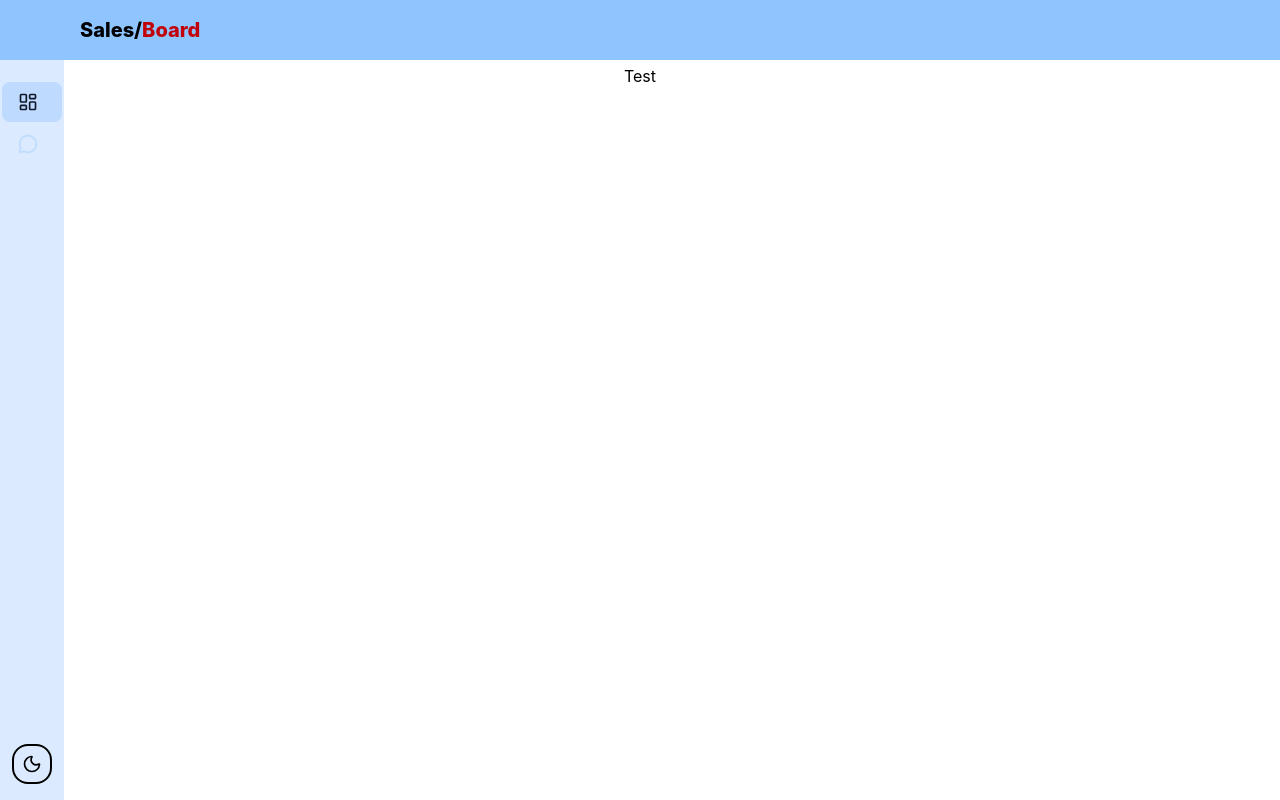
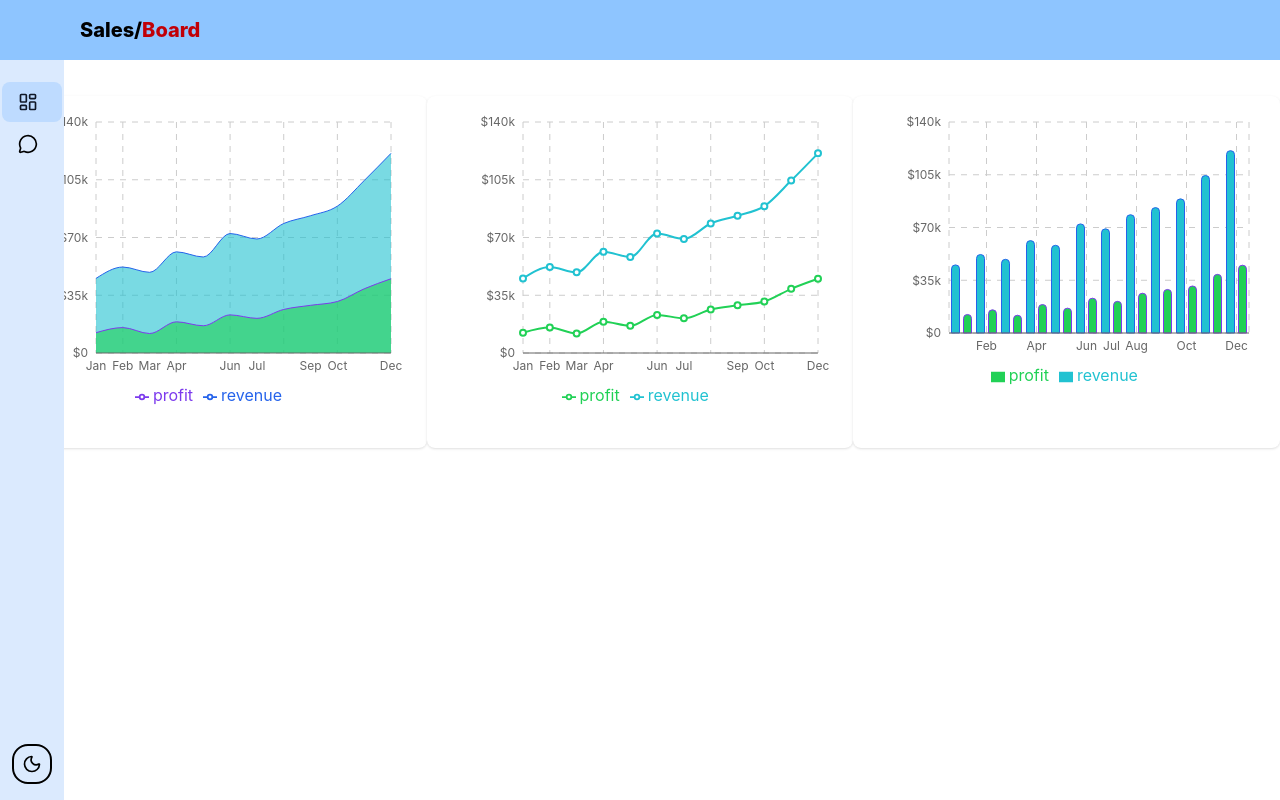
Before and after one commit to IALikhon/Dash-Board, a React (Vite) app: page /DashBoard in a window 1280 px wide. Built offline with nearby package versions, Linux system fonts and the light colour scheme.

Commit message:
feat: implement dashboard with area, bar, and line charts; add sample data

```diff
--- a/src/App.jsx
+++ b/src/App.jsx
@@ -8,13 +8,12 @@ const App = () => {
 
   const router = createBrowserRouter(
     createRoutesFromElements(
-      <Route path="/" element={<RootLayout/>} >
-        <Route path="DashBoard" element={<DashBoard/>} />
+      <Route path="/" element={<RootLayout />}>
+        <Route path="/DashBoard" element={<DashBoard />} />
         <Route path="Contact" element={<Contact />} />
-
-      </Route>
-    )
-  )
+      </Route>,
+    ),
+  );
 
   return (
     <div className="dark:bg-gray-800 dark:text-white flex justify-center items-center mt-16">
--- /dev/null
+++ b/src/components/AreaChart.jsx
@@ -0,0 +1,68 @@
+import {
+  Area,
+  AreaChart,
+  ResponsiveContainer,
+  XAxis,
+  YAxis,
+  CartesianGrid,
+  Legend,
+  Tooltip,
+} from "recharts";
+
+const AreaChartComponent = ({ d }) => {
+  return (
+    <div className="w-full h-56 sm:h-64 md:h-72 lg:h-80 ">
+      <ResponsiveContainer width="100%" height="100%">
+        <AreaChart
+          data={d}
+          margin={{ top: 10, right: 20, left: 20, bottom: 25 }}
+        >
+          <XAxis dataKey="month" tick={{ fontSize: 12 }} tickLine={false} />
+          <YAxis
+            tick={{ fontSize: 12 }}
+            tickLine={false}
+            axisLine={false}
+            /* Converts 10000 -> $10k to save space */
+            tickFormatter={(value) =>
+              `$${value >= 1000 ? `${value / 1000}k` : value}`
+            }
+          />{" "}
+          <CartesianGrid strokeDasharray="6 6" />
+          <Tooltip content={<CustomToolTip />} />
+          <Legend />
+          <Area
+            type="monotone"
+            dataKey="revenue"
+            stroke="#2563eb"
+            fill="#21c2d1"
+            stackId="1"
+          />
+          <Area
+            type="monotone"
+            dataKey="profit"
+            stroke="#7c3aed"
+            fill="#21d156"
+            stackId="2"
+          />
+        </AreaChart>
+      </ResponsiveContainer>
+    </div>
+  );
+};
+
+const CustomToolTip = ({ active, payload, label }) => {
+  if (active && payload && payload.length) {
+    return (
+      <div className="p-3 bg-slate-900 text-white flex flex-col gap-2 rounded-md shadow-lg border border-slate-700 text-sm">
+        <p className="font-bold text-slate-300">{label}</p>
+        {payload.map((entry, index) => (
+          <p key={index} style={{ color: entry.color }}>
+            {entry.name}: <span className="ml-2 font-semibold">${entry.value?.toLocaleString()}</span>
+          </p>
+        ))}
+      </div>
+    );
+  }
+  return null;
+};
+export default AreaChartComponent;
--- /dev/null
+++ b/src/components/BarChart.jsx
@@ -0,0 +1,68 @@
+import {
+  Bar,
+  BarChart,
+  ResponsiveContainer,
+  XAxis,
+  YAxis,
+  CartesianGrid,
+  Legend,
+  Tooltip,
+} from "recharts";
+
+const BarChartComponent = ({w=400, h=300, d }) => {
+  return (
+    <div className="w-full h-56 sm:h-64 md:h-72 lg:h-80">
+      <ResponsiveContainer width={w} height={h}>
+        <BarChart data={d} margin={{ top: 10, right: 20, left: 20, bottom: 25 }}>
+          <XAxis dataKey="month" tick={{ fontSize: 12 }} tickLine={false} />
+          <YAxis
+            tick={{ fontSize: 12 }}
+            tickLine={false}
+            axisLine={false}
+            /* Converts 10000 -> $10k to save space */
+            tickFormatter={(value) =>
+              `$${value >= 1000 ? `${value / 1000}k` : value}`
+            }
+          />{" "}
+          <CartesianGrid strokeDasharray="6 6" />
+          <Tooltip content={<CustomToolTip />} />
+          <Legend />
+          <Bar
+            type="monotone"
+            dataKey="revenue"
+            stroke="#2563eb"
+            fill="#21c2d1"
+            radius={[4, 4, 0, 0]}
+          />
+          <Bar
+            type="monotone"
+            dataKey="profit"
+            stroke="#7c3aed"
+            fill="#21d156"
+            radius={[4, 4, 0, 0]}
+          />
+        </BarChart>
+      </ResponsiveContainer>
+    </div>
+  );
+};
+
+const CustomToolTip = ({ active, payload, label }) => {
+  if (active && payload && payload.length) {
+    return (
+      <div className="p-3 bg-slate-900 text-white flex flex-col gap-2 rounded-md shadow-lg border border-slate-700 text-sm">
+        <p className="font-bold text-slate-300">{label}</p>
+        {payload.map((entry, index) => (
+          <p key={index} style={{ color: entry.color }}>
+            {entry.name}:{" "}
+            <span className="ml-2 font-semibold">
+              ${entry.value?.toLocaleString()}
+            </span>
+          </p>
+        ))}
+      </div>
+    );
+  }
+  return null;
+};
+export default BarChartComponent;
--- /dev/null
+++ b/src/components/LineChart.jsx
@@ -0,0 +1,69 @@
+import {
+  Line,
+  LineChart,
+  ResponsiveContainer,
+  XAxis,
+  YAxis,
+  CartesianGrid,
+  Legend,
+  Tooltip,
+} from "recharts";
+
+const LineChartComponent = ({ d }) => {
+  return (
+    <div className="w-full h-56 sm:h-64 md:h-72 lg:h-80 ">
+      <ResponsiveContainer width="100%" height="100%">
+        <LineChart
+          data={d}
+          margin={{ top: 10, right: 20, left: 20, bottom: 25 }}
+        >
+          <XAxis dataKey="month" tick={{ fontSize: 12 }} tickLine={false} />
+          <YAxis
+            tick={{ fontSize: 12 }}
+            tickLine={false}
+            axisLine={false}
+            /* Converts 10000 -> $10k to save space */
+            tickFormatter={(value) =>
+              `$${value >= 1000 ? `${value / 1000}k` : value}`
+            }
+          />{" "}
+          <CartesianGrid strokeDasharray="6 6" />
+          <Tooltip content={<CustomToolTip />} />
+          <Legend />
+          <Line
+            type="monotone"
+            dataKey="revenue"
+            stroke="#21c2d1"
+            strokeWidth={2}
+          />
+          <Line
+            type="monotone"
+            dataKey="profit"
+            stroke="#21d156"
+            strokeWidth={2}
+          />
+        </LineChart>
+      </ResponsiveContainer>
+    </div>
+  );
+};
+
+const CustomToolTip = ({ active, payload, label }) => {
+  if (active && payload && payload.length) {
+    return (
+      <div className="p-3 bg-slate-900 text-white flex flex-col gap-2 rounded-md shadow-lg border border-slate-700 text-sm">
+        <p className="font-bold text-slate-300">{label}</p>
+        {payload.map((entry, index) => (
+          <p key={index} style={{ color: entry.color }}>
+            {entry.name}:{" "}
+            <span className="ml-2 font-semibold">
+              ${entry.value?.toLocaleString()}
+            </span>
+          </p>
+        ))}
+      </div>
+    );
+  }
+  return null;
+};
+export default LineChartComponent;
--- a/src/components/NavBar.jsx
+++ b/src/components/NavBar.jsx
@@ -16,7 +16,7 @@ const NavBar = () => {
     },
   ];
   return (
-    <aside className="group fixed top-0 left-0 z-35 flex flex-col w-16 hover:w-48 hover:mr-32 h-screen bg-blue-100 hover:bg-blue-950 hover:text-white dark:bg-gray-800 dark:text-white dark:hover:bg-gray-900 transition-all duration-300 pb-4">
+    <aside className="group fixed top-0 left-0 z-35 flex flex-col w-16 hover:w-48 h-screen bg-blue-100 hover:bg-blue-950 hover:text-white dark:bg-gray-800 dark:text-white dark:hover:bg-gray-900 transition-all duration-300 pb-4">
       <div className="mt-20 flex-1 min-h-0">
         <ul>
           {links.map((link) => {
@@ -28,13 +28,13 @@ const NavBar = () => {
                 className={({ isActive }) =>
                   `flex items-center gap-3 m-0.5 px-4 py-2 rounded-lg font-bold transition-colors ${
                     isActive
-                      ? "bg-blue-200 text-gray-900" // Active background & text color
-                      : "bg-transparent text-blue-200 hover:text-gray-900 hover:bg-blue-100 dark:text-gray-200 dark:hover:bg-gray-800" // Default state
+                      ? "bg-blue-200 text-gray-900"
+                      : "bg-transparent hover:text-gray-900 hover:bg-blue-100 dark:text-gray-200 dark:hover:bg-gray-800"
                   }`
                 }
               >
                 <Icon size={20} className="shrink-0" />
-                <span className="opacity-0 group-hover:opacity-100 transition-opacity duration-300">
+                <span className="opacity-0 group-hover:opacity-100 transition-opacity duration-100">
                   {link.label}
                 </span>
               </NavLink>
--- /dev/null
+++ b/src/data/data.js
@@ -0,0 +1,16 @@
+const data = [
+  { month: "Jan", revenue: 45200, profit: 12300, orders: 340 },
+  { month: "Feb", revenue: 52100, profit: 15400, orders: 410 },
+  { month: "Mar", revenue: 48900, profit: 11800, orders: 380 },
+  { month: "Apr", revenue: 61300, profit: 18900, orders: 510 },
+  { month: "May", revenue: 58200, profit: 16500, orders: 460 },
+  { month: "Jun", revenue: 72400, profit: 23100, orders: 620 },
+  { month: "Jul", revenue: 69100, profit: 21000, orders: 580 },
+  { month: "Aug", revenue: 78500, profit: 26400, orders: 690 },
+  { month: "Sep", revenue: 83200, profit: 28900, orders: 740 },
+  { month: "Oct", revenue: 89000, profit: 31200, orders: 810 },
+  { month: "Nov", revenue: 104500, profit: 38900, orders: 980 },
+  { month: "Dec", revenue: 121000, profit: 45000, orders: 1150 },
+];
+
+export default data;
--- a/src/pages/DashBoard.jsx
+++ b/src/pages/DashBoard.jsx
@@ -1,10 +1,21 @@
+import AreaChartComponent from "../components/AreaChart";
+import BarChartComponent from "../components/BarChart";
+import LineChartComponent from "../components/LineChart";
+import data from "../data/data";
 
 const DashBoard = () => {
-    return (
-        <div>
-            <h1>Test</h1>
-        </div>
-     );
-}
-
+  return (
+    <div className="grid sm:grid-cols-1 md:grid-cols-2 lg:grid-cols-3 mt-8 ">
+      <div className="bg-white rounded-lg shadow p-4">
+        <AreaChartComponent d={data} />
+      </div>
+      <div className="bg-white rounded-lg shadow p-4">
+        <LineChartComponent d={data} />
+      </div>
+      <div className="bg-white rounded-lg shadow p-4">
+        <BarChartComponent d={data} />
+      </div>
+    </div>
+  );
+};
 export default DashBoard;
```
